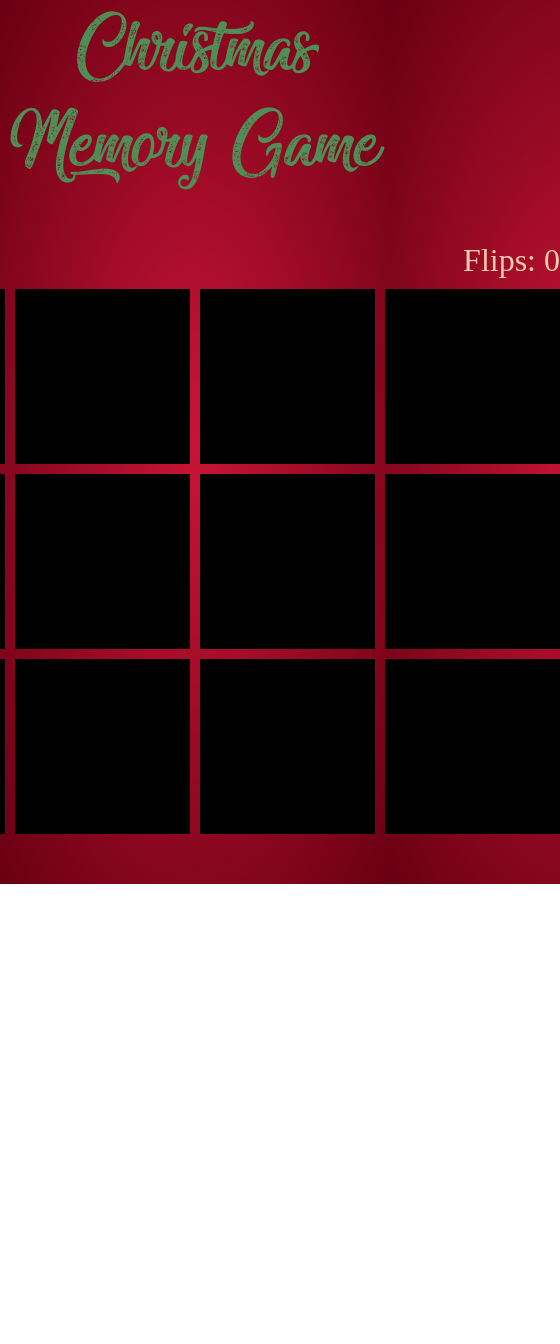
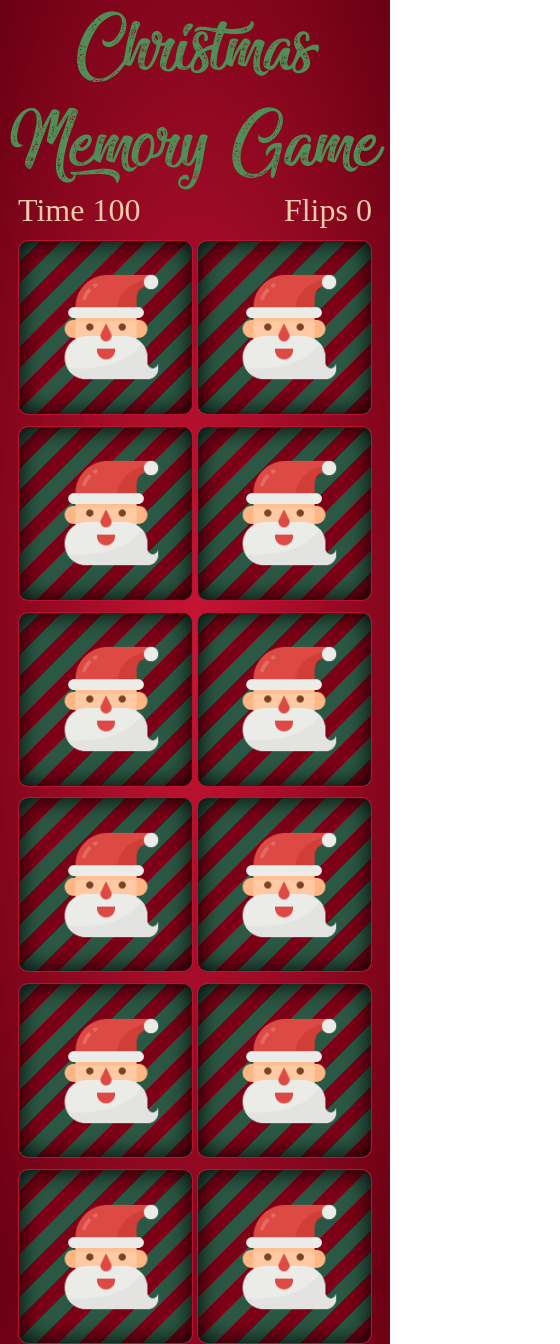
Before and after one commit to jossifelefteriadis/Christmas-Memory-Game, a plain HTML site: page public/index.html in a window 390 px wide. Shown: the whole page, 560 px wide, since content can reach past the window. Before the commit the page ends 884 px from the top, so only its background shows below. Drawn offline with Linux system fonts and the light colour scheme.

Commit message:
Add full styling and images to the game. Responsive for smaller screens

```diff
--- a/public/index.html
+++ b/public/index.html
@@ -13,32 +13,120 @@
       <section class="container__header">
         <h1 class="header">Christmas Memory Game</h1>
       </section>
+      <section class="overlay-text">
+        Click to Start
+      </section>
+      <section class="overlay-text game-over-text">
+        GAME OVER<span class="overlay-text-small">Click to Restart</span>
+      </section>
+      <section class="overlay-text victory-text">
+        VICTORY<span class="overlay-text-small">Click to Restart</span>
+      </section>
       <section class="container__game-container">
         <section class="container__game-container__game-info-container">
           <section class="game-info">
-            <section class="time-remaining">Time: 100</section>
+            <section class="time-remaining">Time 100</section>
           </section>
           <section class="game-info">
-            <section class="flips">Flips: 0</section>
+            <section class="flips">Flips 0</section>
           </section>
         </section>
         <section class="card">
           <section class="card-back card-face">
             <img class="santa" src="images/christmas-santa.png" />
           </section>
-          <section class="card-front card-face"></section>
+          <section class="card-front card-face">
+            <img class="card-value" src="images/christmas-bell.png" />
+          </section>
         </section>
-        <section class="card"></section>
-        <section class="card"></section>
-        <section class="card"></section>
-        <section class="card"></section>
-        <section class="card"></section>
-        <section class="card"></section>
-        <section class="card"></section>
-        <section class="card"></section>
-        <section class="card"></section>
-        <section class="card"></section>
-        <section class="card"></section>
+        <section class="card">
+          <section class="card-back card-face">
+            <img class="santa" src="images/christmas-santa.png" />
+          </section>
+          <section class="card-front card-face">
+            <img class="card-value" src="images/christmas-bell.png" />
+          </section>
+        </section>
+        <section class="card">
+          <section class="card-back card-face">
+            <img class="santa" src="images/christmas-santa.png" />
+          </section>
+          <section class="card-front card-face">
+            <img class="card-value" src="images/christmas-gingerbread.png" />
+          </section>
+        </section>
+        <section class="card">
+          <section class="card-back card-face">
+            <img class="santa" src="images/christmas-santa.png" />
+          </section>
+          <section class="card-front card-face">
+            <img class="card-value" src="images/christmas-gingerbread.png" />
+          </section>
+        </section>
+        <section class="card">
+          <section class="card-back card-face">
+            <img class="santa" src="images/christmas-santa.png" />
+          </section>
+          <section class="card-front card-face">
+            <img class="card-value" src="images/christmas-globe.png" />
+          </section>
+        </section>
+        <section class="card">
+          <section class="card-back card-face">
+            <img class="santa" src="images/christmas-santa.png" />
+          </section>
+          <section class="card-front card-face">
+            <img class="card-value" src="images/christmas-globe.png" />
+          </section>
+        </section>
+        <section class="card">
+          <section class="card-back card-face">
+            <img class="santa" src="images/christmas-santa.png" />
+          </section>
+          <section class="card-front card-face">
+            <img class="card-value" src="images/christmas-reindeer.png" />
+          </section>
+        </section>
+        <section class="card">
+          <section class="card-back card-face">
+            <img class="santa" src="images/christmas-santa.png" />
+          </section>
+          <section class="card-front card-face">
+            <img class="card-value" src="images/christmas-reindeer.png" />
+          </section>
+        </section>
+        <section class="card">
+          <section class="card-back card-face">
+            <img class="santa" src="images/christmas-santa.png" />
+          </section>
+          <section class="card-front card-face">
+            <img class="card-value" src="images/christmas-snowman.png" />
+          </section>
+        </section>
+        <section class="card">
+          <section class="card-back card-face">
+            <img class="santa" src="images/christmas-santa.png" />
+          </section>
+          <section class="card-front card-face">
+            <img class="card-value" src="images/christmas-snowman.png" />
+          </section>
+        </section>
+        <section class="card">
+          <section class="card-back card-face">
+            <img class="santa" src="images/christmas-santa.png" />
+          </section>
+          <section class="card-front card-face">
+            <img class="card-value" src="images/christmas-tree.png" />
+          </section>
+        </section>
+        <section class="card">
+          <section class="card-back card-face">
+            <img class="santa" src="images/christmas-santa.png" />
+          </section>
+          <section class="card-front card-face">
+            <img class="card-value" src="images/christmas-tree.png" />
+          </section>
+        </section>
       </section>
     </main>
   </body>
--- a/public/style.css
+++ b/public/style.css
@@ -40,16 +40,19 @@ body {
 .container__game-container {
   display: grid;
   grid-template-columns: repeat(4, auto);
-  grid-gap: 10px;
-  margin: 50px;
+  grid-gap: 1%;
   justify-content: center;
+  perspective: 500px;
 }
 
 .card {
   position: relative;
-  background-color: #000000;
   height: 175px;
   width: 175px;
+}
+
+.card:hover {
+  cursor: pointer;
 }
 
 .card-face {
@@ -60,14 +63,85 @@ body {
   justify-content: center;
   align-items: center;
   backface-visibility: hidden;
+  border-radius: 10px;
+  border: 1px solid #bc1232;
+  transition: transform 500ms ease-in-out;
+}
+
+.card:hover .card-back {
+  transform: rotateY(-180deg);
+}
+
+.card:hover .card-front {
+  transform: rotateY(0);
+}
+
+.overlay-text {
+  position: fixed;
+  top: 0;
+  left: 0;
+  right: 0;
+  bottom: 0;
+  display: flex;
+  justify-content: center;
+  align-items: center;
+  z-index: 100;
+  color: #4f8e57;
+  font-family: Christmas, serif;
+  display: none;
+}
+
+.overlay-text-small {
+  font-size: 3.5rem;
+}
+
+.overlay-text.visible {
+  display: flex;
+  flex-direction: column;
+  animation: overlay-grow 500ms forwards;
+}
+
+@keyframes overlay-grow {
+  from {
+    background-color: rgba(0, 0, 0, 0);
+    font-size: 0;
+  }
+  to {
+    background-color: rgba(0, 0, 0, 0.8);
+    font-size: 10rem;
+  }
+}
+
+.card-back {
+  background: repeating-linear-gradient(
+    135deg,
+    #2b5844,
+    #2b5844 15px,
+    #7c0016 15px,
+    #7c0016 30px
+  );
+  box-shadow: inset 0 0 25px #000000;
+  /*background-color: #000000;*/
+  border-color: #bc1232;
 }
 
 .card-front {
-  transform: rotateX(180deg);
+  background-color: #f2cbae;
+  border-color: #2b5844;
+  transform: rotateY(180deg);
+}
+
+.card-value {
+  transition: transform 150ms ease-in-out;
+  transform: scale(0.9);
+}
+
+.card-front:hover .card-value {
+  transform: scale(1);
 }
 
 .santa {
-  align-self: flex-start;
+  align-self: center;
   transition: transform 250ms ease-in-out;
   transform: scale(0.9, 0.9);
 }
@@ -75,3 +149,9 @@ body {
 .card-back:hover .santa {
   transform: scale(1, 1);
 }
+
+@media (max-width: 750px) {
+  .container__game-container {
+    grid-template-columns: repeat(2, auto);
+  }
+}
```
